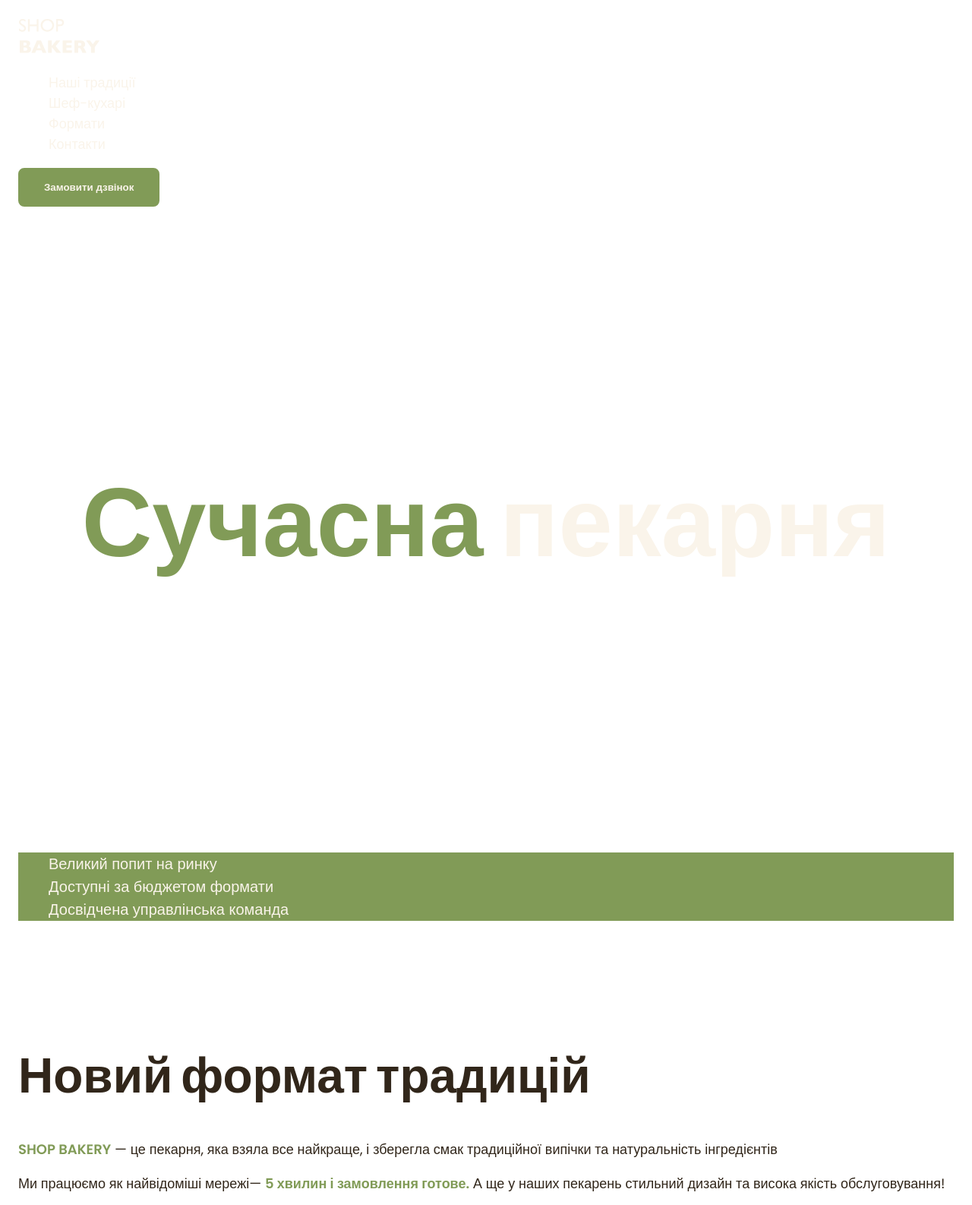
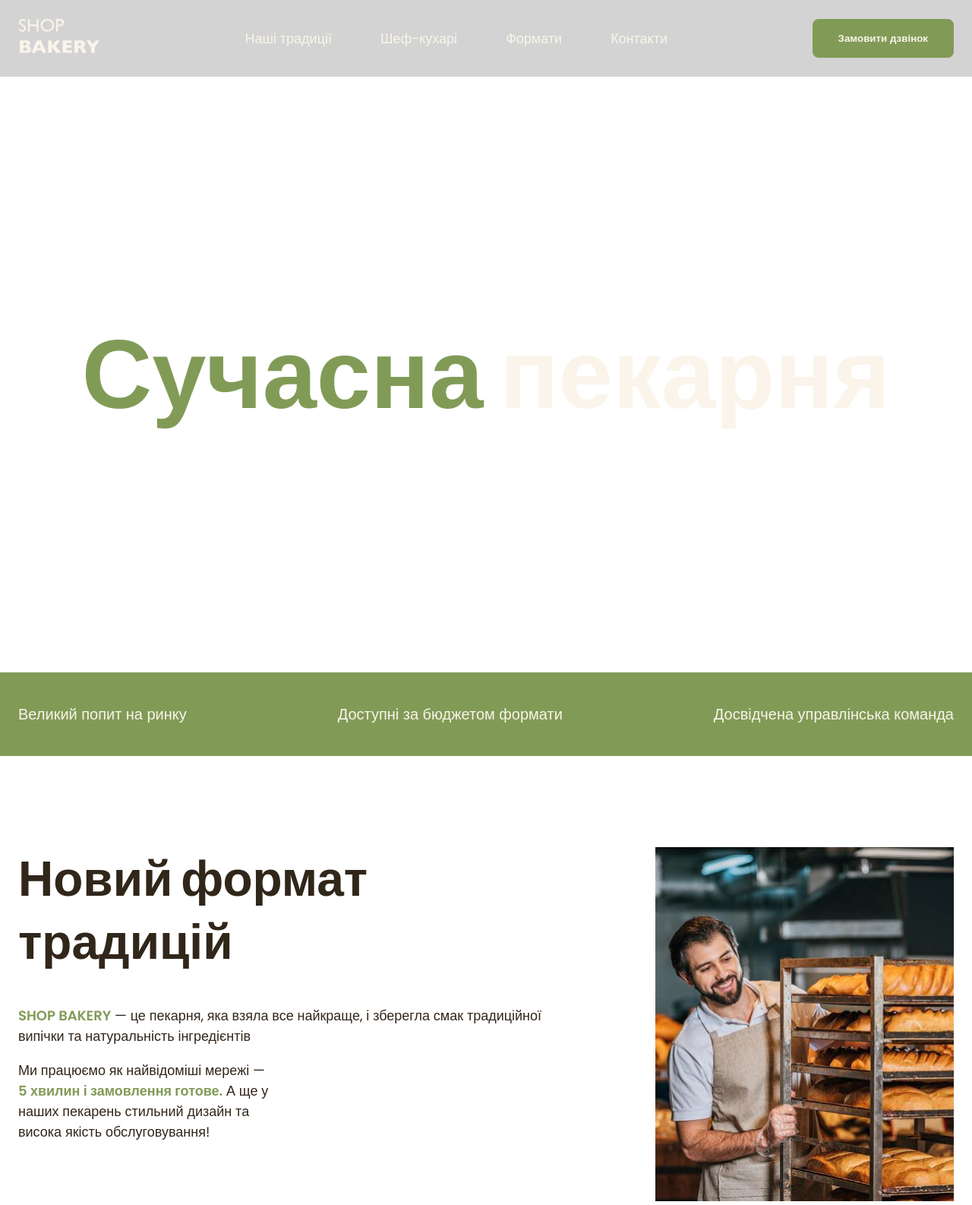
Before and after one commit to Koma-nchi/modern_bakery, a plain HTML site: page index.html in a window 1280 px wide. Shown: the top 1586 px of the page at 76% size. Drawn offline with Linux system fonts and the light colour scheme.

Commit message:
update 18.02.2024/22:00

```diff
--- a/css/styles.css
+++ b/css/styles.css
@@ -65,6 +65,8 @@ address {
 }
 
 ul {
+  margin: 0;
+  padding: 0;
   list-style-type: none;
 }
 
@@ -112,7 +114,31 @@ ul {
 
 .link:hover {
   color: var(--color-brand-light);
-  font-weight: 600;
+}
+
+/* Header */
+.header {
+  background-color: lightgray;
+}
+
+.header-container {
+  display: flex;
+  align-items: center;
+  gap: 40px;
+}
+
+.header-nav {
+  display: flex;
+  align-items: center;
+  flex-grow: 1;
+  gap: 40px;
+}
+
+.header-menu {
+  display: flex;
+  gap: 64px;
+  flex-grow: 1;
+  justify-content: center;
 }
 
 /* Hero section */
@@ -133,12 +159,19 @@ ul {
 }
 
 /* Advantages section */
-.advantages-list {
-  color: var(--color-primary-light);
+.advantages-section {
+  padding: 16px 0;
   background-color: var(--color-brand-light);
 }
 
+.advantages-list {
+  display: flex;
+  justify-content: space-between;
+  gap: 40px;
+}
+
 .advantages-item {
+  color: var(--color-primary-light);
   font-size: 20px;
   font-weight: 300;
 }
@@ -158,6 +191,16 @@ ul {
   padding-top: 96px;
 }
 
+.traditions-container {
+  display: flex;
+  justify-content: space-between;
+  gap: 40px;
+}
+
+.traditions-content {
+  max-width: 710px;
+}
+
 .traditions-title {
   margin-bottom: 42px;
 }
@@ -169,6 +212,10 @@ ul {
 
 .traditions-text .uppercase {
   text-transform: uppercase;
+}
+
+.traditions-text.limited {
+  max-width: 340px;
 }
 
 /* Chefs section */
@@ -183,6 +230,22 @@ ul {
 }
 
 /* Formats section */
+.formats-list {
+  display: flex;
+  gap: 20px;
+  flex-wrap: wrap;
+}
+
+.formats-item {
+  flex-basis: calc((100% - 40px) / 3);
+}
+
+.format-card {
+  padding: 24px;
+  border: 1px solid lightgray;
+  border-radius: 16px;
+}
+
 .formats-title {
   margin-bottom: 80px;
 }
--- a/index.html
+++ b/index.html
@@ -9,13 +9,14 @@
     <link rel="stylesheet" href="./css/styles.css" />
   </head>
   <body>
-    <header>
+    <header class="header">
       <div class="container">
-        <nav>
+        <div class="header-container">
+          <nav class="header-nav">
             <a href="./index.html">
               <img src="./img/logo.svg" alt="logo Сучасна пекарня" />
             </a>
-          <ul>
+            <ul class="header-menu">
               <li>
                 <a class="link" href="#traditions-section">Наші традиції</a>
               </li>
@@ -26,6 +27,7 @@
           </nav>
           <button class="button" type="button">Замовити дзвінок</button>
         </div>
+      </div>
     </header>
     <main>
       <section class="hero-section">
@@ -35,7 +37,7 @@
           </h1>
         </div>
       </section>
-      <section>
+      <section class="advantages-section">
         <div class="container">
           <h2 class="visually-hidden">Наші переваги</h2>
           <ul class="advantages-list">
@@ -47,18 +49,25 @@
       </section>
       <section class="traditions-section section" id="traditions-section">
         <div class="container">
-          <h2 class="traditions-title section-title">Новий формат традицій</h2>
+          <div class="traditions-container">
+            <div class="traditions-content">
+              <h2 class="traditions-title section-title">
+                Новий формат традицій
+              </h2>
               <p class="traditions-text">
-            <span class="brand uppercase">shop bakery</span> — це пекарня, яка
-            взяла все найкраще, і зберегла смак традиційної випічки та
+                <span class="brand uppercase">shop bakery</span> — це пекарня,
+                яка взяла все найкраще, і зберегла смак традиційної випічки та
                 натуральність інгредієнтів
               </p>
-          <p class="traditions-text">
-            Ми працюємо як найвідоміші мережі—
-            <span class="brand">5 хвилин і замовлення готове.</span> А ще у
-            наших пекарень стильний дизайн та висока якість обслуговування!
+              <p class="traditions-text limited">
+                Ми працюємо як найвідоміші мережі —
+                <span class="brand">5 хвилин і замовлення готове.</span>
+                А ще у наших пекарень стильний дизайн та висока якість
+                обслуговування!
               </p>
+            </div>
             <img src="./img/baker-man.jpg" alt="baker-man" />
+          </div>
         </div>
       </section>
       <section class="section" id="chefs-section">
@@ -92,9 +101,9 @@
       <section class="section" id="formats-section">
         <div class="container">
           <h2 class="formats-title section-title">Формати</h2>
-          <ul>
-            <li>
-              <article>
+          <ul class="formats-list">
+            <li class="formats-item">
+              <article class="format-card">
                 <h3 class="format-title" lang="en">Walrus</h3>
                 <div class="format-text">
                   <p>Площа: до 120 м2</p>
@@ -107,8 +116,8 @@
                 </div>
               </article>
             </li>
-            <li>
-              <article>
+            <li class="formats-item">
+              <article class="format-card">
                 <h3 class="format-title" lang="en">Horseshoe</h3>
                 <div class="format-text">
                   <p>Площа: до 25 м2</p>
@@ -118,8 +127,8 @@
                 </div>
               </article>
             </li>
-            <li>
-              <article>
+            <li class="formats-item">
+              <article class="format-card">
                 <h3 class="format-title" lang="en">Handlebar</h3>
                 <div class="format-text">
                   <p>Площа: до 15 м2</p>
```
Lines whose indentation alone changed are shown as unchanged.
